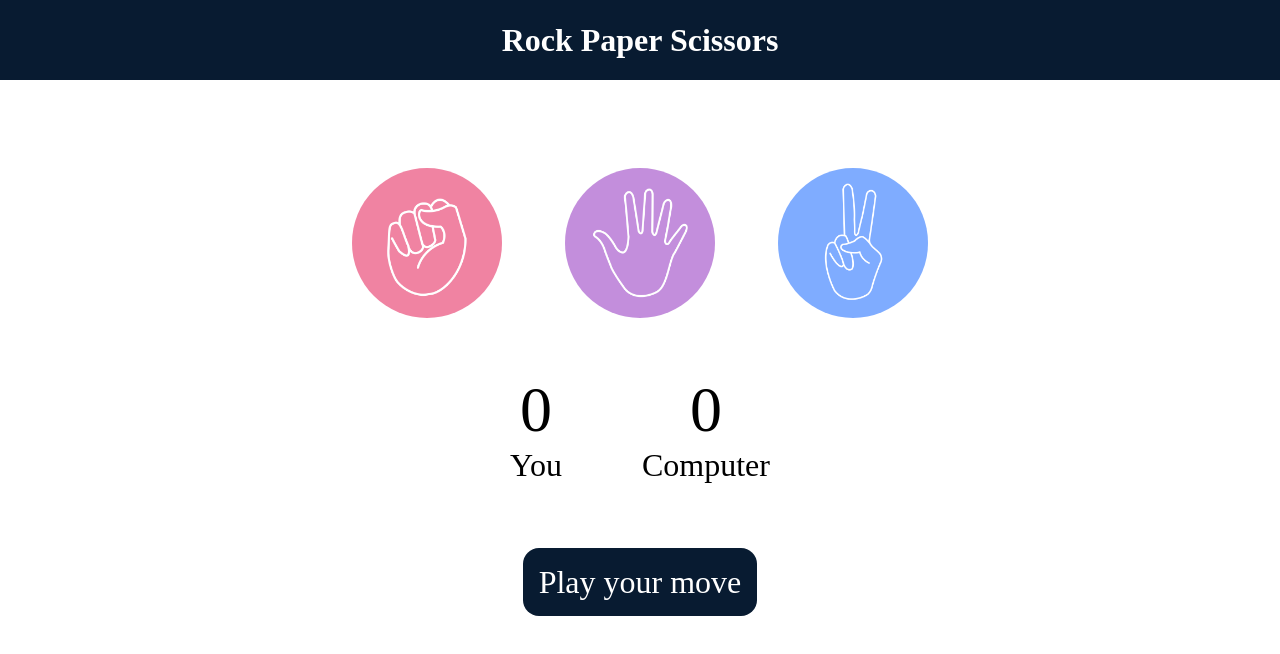
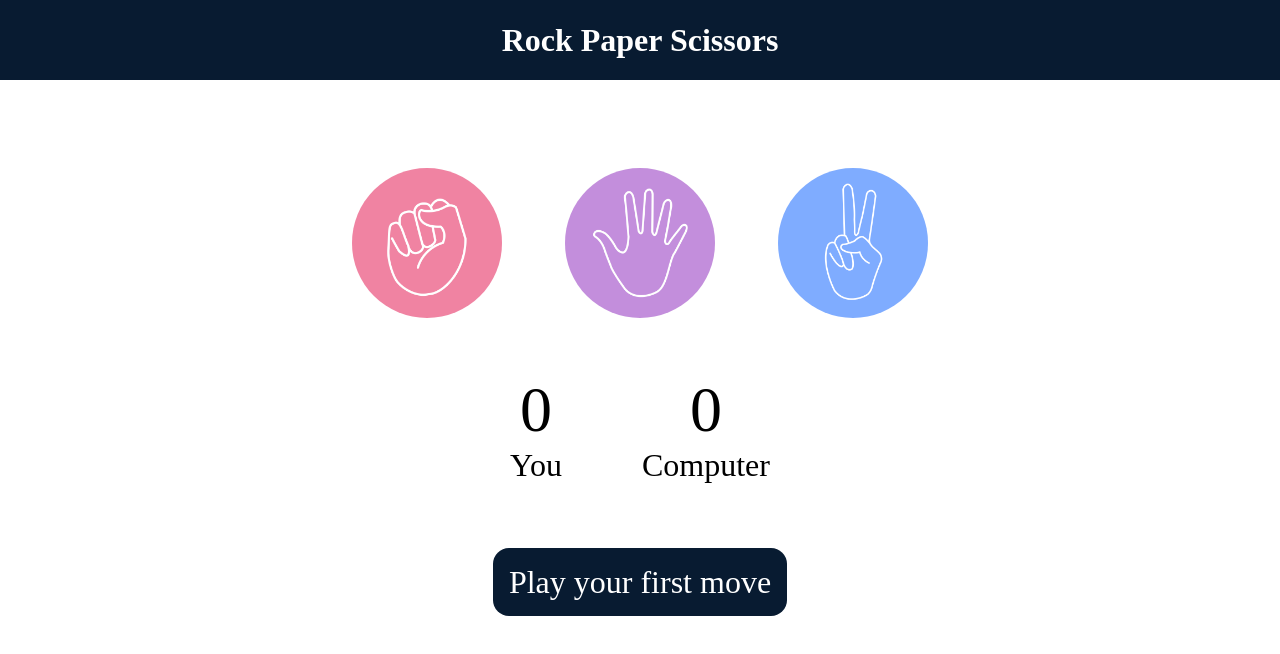
Before and after one commit to jsmehta21/Rock-Paper-Scissors, a plain HTML site: page index.html in a window 1280 px wide. Drawn offline with Linux system fonts and the light colour scheme.

Commit message:
Made changes

```diff
--- a/index.html
+++ b/index.html
@@ -32,7 +32,7 @@
     </div>
 
     <div class="msg-container">
-        <p id="msg">Play your move</p>
+        <p id="msg">Play your first move</p>
     </div>
     <script src="app.js"></script>
 </body>
```
